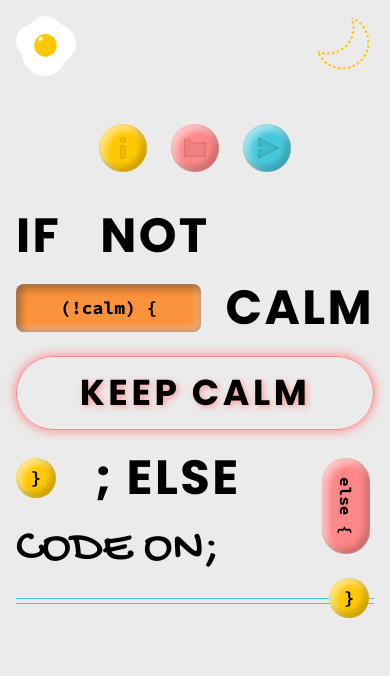
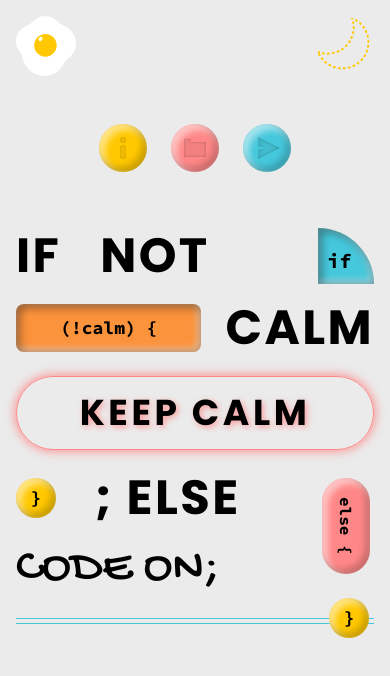
Before and after one commit to HsiaooooooJu/nextfolio, a Next.js app: page / in a window 390 px wide. Shown: the top 676 px of the page. Built offline with nearby package versions, Linux system fonts and the light colour scheme.

Commit message:
feat: all pages add slide in transition

```diff
--- a/app/(home)/about/page.tsx
+++ b/app/(home)/about/page.tsx
@@ -19,7 +19,7 @@ export default function About() {
     const days = updateDays()
 
     return (
-        <div className='mb-8 flex flex-col-reverse justify-between gap-6 lg:flex-row'>
+        <div className='slide_left mb-8 flex flex-col-reverse justify-between gap-6 lg:flex-row'>
             <div className='relative mx-auto w-11/12 max-w-lg overflow-hidden rounded-xl text-xl md:w-full'>
                 <CodeBox
                     language='javascript'
--- a/app/(home)/contact/page.tsx
+++ b/app/(home)/contact/page.tsx
@@ -7,7 +7,7 @@ export const metadata: Metadata = {
 
 export default function Contact() {
     return (
-        <div className='mb-10 flex flex-col justify-between gap-6 sm:px-4 lg:flex-row'>
+        <div className='slide_left mb-10 flex flex-col justify-between gap-6 sm:px-4 lg:flex-row'>
             <Profile />
             <SnakeGame />
         </div>
--- a/app/(home)/project/page.tsx
+++ b/app/(home)/project/page.tsx
@@ -40,7 +40,7 @@ const colorMap = [
 
 export default function Project() {
     return (
-        <div className='relative flex justify-center md:justify-between'>
+        <div className='slide_left relative flex justify-center md:justify-between'>
             <ProjectList list={projects} />
             <div className='group absolute right-4 bottom-0 hidden gap-4 md:flex'>
                 {colorMap.map(([baseColor, hoverColor], index) => (
--- a/app/components/LandingDeco.tsx
+++ b/app/components/LandingDeco.tsx
@@ -20,19 +20,21 @@ export default function LandingDeco() {
     const [dragging, setDragging] = useState(false)
     const barRef = useRef<HTMLDivElement>(null)
     const throttledUpdateHue = useRef<(x: number) => void>(null)
-    const leftDistance = `${(hue / 360) * maxBarRatio}%`
-    const filterStyle = `hue-rotate(${hue}deg)`
+    const left = `${(hue / 360) * maxBarRatio}%`
+    const filter = `hue-rotate(${hue}deg)`
 
     useEffect(() => {
         if (!dragging) return
 
-        if (!throttledUpdateHue.current) {
-            throttledUpdateHue.current = throttle((x: number) => {
+        const updateHue = (x: number) => {
             if (!barRef.current) return
             const { left, width } = barRef.current.getBoundingClientRect()
             const moveDeg = Math.round(((x - left) / width) * 360)
             setHue(Math.min(Math.max(moveDeg, 0), 360))
-            }, 16)
+        }
+
+        if (!throttledUpdateHue.current) {
+            throttledUpdateHue.current = throttle(updateHue, 16)
         }
 
         const handleMouseMove = (e: MouseEvent) =>
@@ -63,17 +65,19 @@ export default function LandingDeco() {
                     IF &ensp;NOT
                 </p>
                 <div className='flex-between group absolute right-0 gap-4'>
-                    {colorMap.map((color, index) => (
+                    {colorMap.map((color, index) => {
+                        const isFourth = index === 3
+                        return (
                             <div
                                 key={index}
-                            style={{ filter: filterStyle }}
+                                style={{ filter }}
                                 className={cx(
-                                'hidden size-14 rounded-tr-full sm:block',
+                                    'size-14 rounded-tr-full sm:block',
                                     color,
-                                index === 3 && 'inset-shadow-btn_active',
+                                    isFourth ? 'inset-shadow-btn_active' : 'hidden',
                                 )}
                             >
-                            {index === 3 && (
+                                {isFourth && (
                                     <p
                                         className={cx(
                                             'translate-x-1/6 translate-y-2/3 transform',
@@ -84,13 +88,14 @@ export default function LandingDeco() {
                                     </p>
                                 )}
                             </div>
-                    ))}
+                        )
+                    })}
                 </div>
             </div>
 
             <div className='flex-between gap-6 font-bold'>
                 <div
-                    style={{ filter: filterStyle }}
+                    style={{ filter }}
                     className='bg-coral font-code inset-shadow-btn_active hover:inset-shadow-btn_default flex-center h-12 w-2/3 rounded-lg text-lg text-black'
                 >
                     <p className='font-code'>{'(!calm) {'}</p>
@@ -101,7 +106,7 @@ export default function LandingDeco() {
             </div>
 
             <div
-                style={{ filter: filterStyle }}
+                style={{ filter }}
                 className='font-default border-pink shadow-pink rounded-full border p-4 text-center text-4xl font-bold tracking-widest dark:text-white'
             >
                 <p className='text-shadow-pink'>KEEP CALM</p>
@@ -109,7 +114,7 @@ export default function LandingDeco() {
 
             <div className='relative flex items-center font-bold'>
                 <p
-                    style={{ filter: filterStyle }}
+                    style={{ filter }}
                     className='bg-canary hover:shadow-canary font-code inset-shadow-btn_default flex-center h-10 w-10 rounded-full text-lg text-black sm:w-1/3'
                 >
                     {'}'}
@@ -119,7 +124,7 @@ export default function LandingDeco() {
                     &ensp; ; ELSE
                 </p>
                 <p
-                    style={{ filter: filterStyle }}
+                    style={{ filter }}
                     className='bg-pink hover:shadow-pink font-code inset-shadow-btn_default vertical-rl flex-center absolute top-1 right-1 h-24 w-12 rounded-full text-black'
                 >
                     {'else {'}
@@ -134,13 +139,13 @@ export default function LandingDeco() {
                 <Button
                     onMouseDown={() => setDragging(true)}
                     onTouchStart={() => setDragging(true)}
-                    style={{ left: leftDistance, filter: filterStyle }}
+                    style={{ left, filter }}
                     className='bg-canary hover:shadow-canary font-code absolute -top-5 z-1 size-10 rounded-full text-lg font-bold text-black'
                 >
                     {'}'}
                 </Button>
                 <div
-                    style={{ filter: filterStyle }}
+                    style={{ filter }}
                     ref={barRef}
                     className='border-blue h-1.5 border-y-1'
                 ></div>
--- a/app/components/Menu.tsx
+++ b/app/components/Menu.tsx
@@ -2,7 +2,7 @@ import MenuItem from './MenuItem'
 
 export default function Menu() {
     return (
-        <nav className='flex justify-center gap-6 pb-10 lg:justify-start lg:pb-14'>
+        <nav className='flex justify-center gap-6 pb-15 lg:justify-start lg:pb-14'>
             <MenuItem
                 href='/about'
                 text='About'
--- a/app/globals.css
+++ b/app/globals.css
@@ -70,3 +70,23 @@ input[type='number']::-webkit-inner-spin-button {
 input[type='number'] {
     -moz-appearance: textfield;
 }
+
+.slide_left {
+    opacity: 1;
+    transition: all 0.8s ease;
+
+    @starting-style {
+        opacity: 0;
+        translate: 150px 0;
+    }
+}
+
+.slide_up {
+    opacity: 1;
+    transition: all 0.8s ease;
+
+    @starting-style {
+        opacity: 0;
+        translate: 0 100px;
+    }
+}
--- a/app/page.tsx
+++ b/app/page.tsx
@@ -6,7 +6,7 @@ export default function Home() {
             <div className='block md:hidden'>
                 <Menu />
             </div>
-            <div className='mx-auto flex max-w-4xl md:mt-32 md:justify-between'>
+            <div className='slide_up mx-auto flex max-w-4xl md:mt-20 md:justify-between'>
                 <div className='hidden md:block'>
                     <RoadSign />
                 </div>
```
Lines whose indentation alone changed are shown as unchanged.
